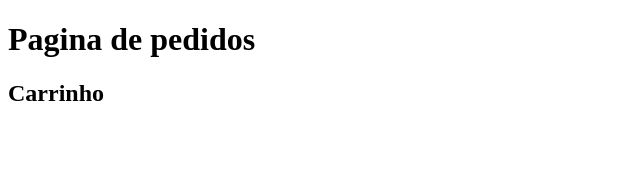
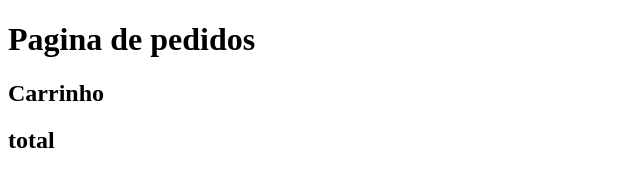
Before and after one commit to fcalmon30/aulagithub, a plain HTML site: page pedidos.html in a window 1280 px wide. Shown: the full height of the page, 0-640 px from the left. Drawn offline with Linux system fonts and the light colour scheme.

Commit message:
(w) Total criado

```diff
--- a/pedidos.html
+++ b/pedidos.html
@@ -8,6 +8,7 @@
 <body>
     <h1>Pagina de pedidos</h1>
     <h2>Carrinho</h2>
+    <h2>total</h2>
 
 
 </body>
```
